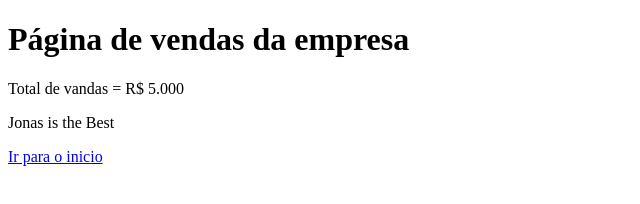
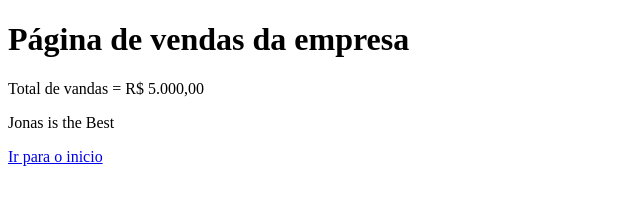
Before and after one commit to JonasMelo/aulagithub, a plain HTML site: page vendas.html in a window 1280 px wide. Shown: the full height of the page, 0-640 px from the left. Drawn offline with Linux system fonts and the light colour scheme.

Commit message:
Adicionado os centavos

```diff
--- a/vendas.html
+++ b/vendas.html
@@ -8,7 +8,7 @@
 </head>
 <body>
     <h1> Página de vendas da empresa </h1>
-    <p>Total de vandas = R$ 5.000</p>
+    <p>Total de vandas = R$ 5.000,00</p>
     <p> Jonas is the Best</p>
     <a href="index.html"> Ir para o inicio</a>
 </body>
```
